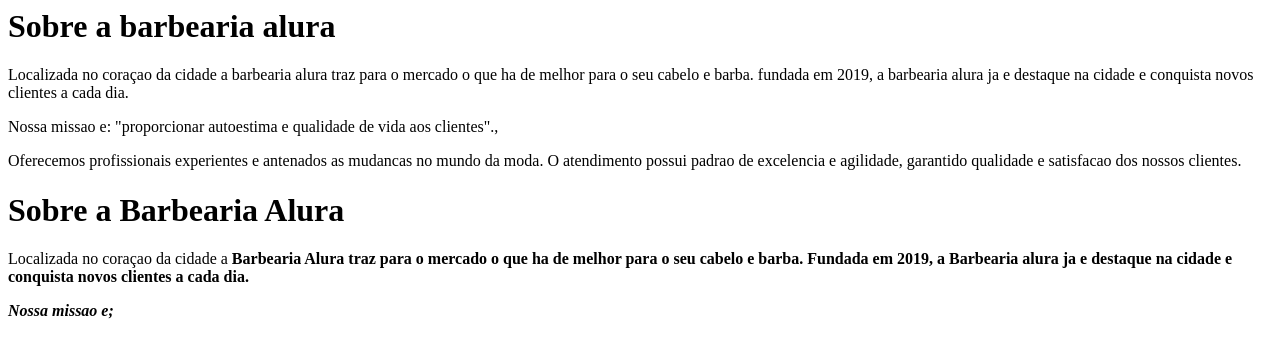
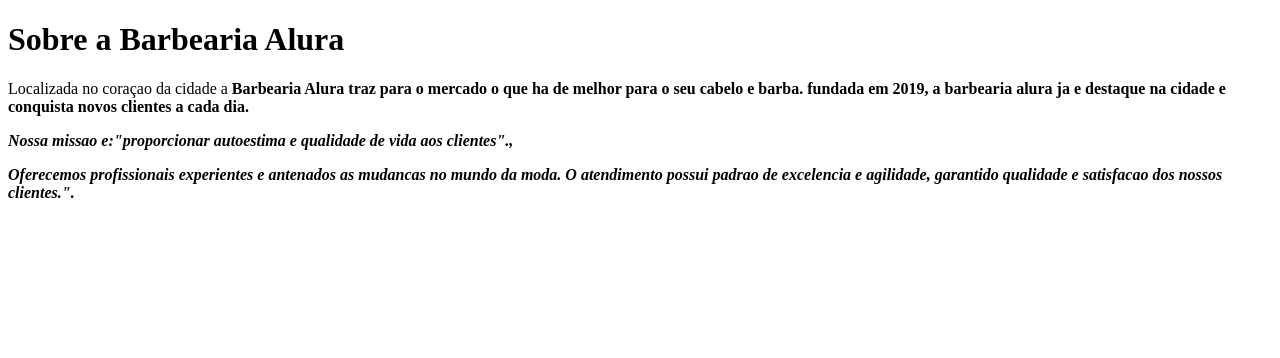
Before and after one commit to 18082006rh/meuprimeiro, a plain HTML site: page index.html in a window 1280 px wide. Drawn offline with Linux system fonts and the light colour scheme.

Commit message:
CONTINUACAO

```diff
--- a/index.html
+++ b/index.html
@@ -1,16 +1,19 @@
-<h1>Sobre a barbearia alura</h1>
+<!DOCTYPE html>
+<html lang="pt-br">
+   <head>
+     <meta charset="UTF-8">
+     <title>Barbearia Alura</title>
+   </head>
+   <body>
+        <h1>Sobre a Barbearia Alura</h1>
 
-<p>Localizada no coraçao da cidade a barbearia alura traz para o mercado o que ha de melhor para o seu cabelo e barba.
-fundada em 2019, a barbearia alura ja e destaque na cidade e conquista novos clientes a cada dia.</p>
 
-<p>Nossa missao e: "proporcionar autoestima e qualidade de vida aos clientes".,</p>
+     <p>Localizada no coraçao da cidade a <strong>Barbearia Alura<strong> traz para o mercado o que ha de melhor para o seu cabelo e barba.
+     fundada em 2019, a barbearia alura ja e destaque na cidade e conquista novos clientes a cada dia.</p>
 
-<p>Oferecemos profissionais experientes e antenados as mudancas no mundo da moda.
-O atendimento possui padrao de excelencia e agilidade, garantido qualidade e satisfacao dos nossos clientes.</p>
+     <p><em>Nossa missao e:<strong>"proporcionar autoestima e qualidade de vida aos clientes".,</p>
 
-<h1>Sobre a Barbearia Alura</h1>
-
-<p>Localizada no coraçao da cidade a <strong>Barbearia Alura</atrong> traz para o mercado o que  ha de melhor para o seu cabelo e barba.
-Fundada em 2019,  a Barbearia alura ja e destaque na cidade e conquista novos clientes a cada dia.</p>
-
-<p><em>Nossa missao e;
+     <p>Oferecemos profissionais experientes e antenados as mudancas no mundo da moda.
+     O atendimento possui padrao de excelencia e agilidade, garantido qualidade e satisfacao dos nossos clientes."</strong>.</p/em></p>
+   </body>
+ </html>
```
